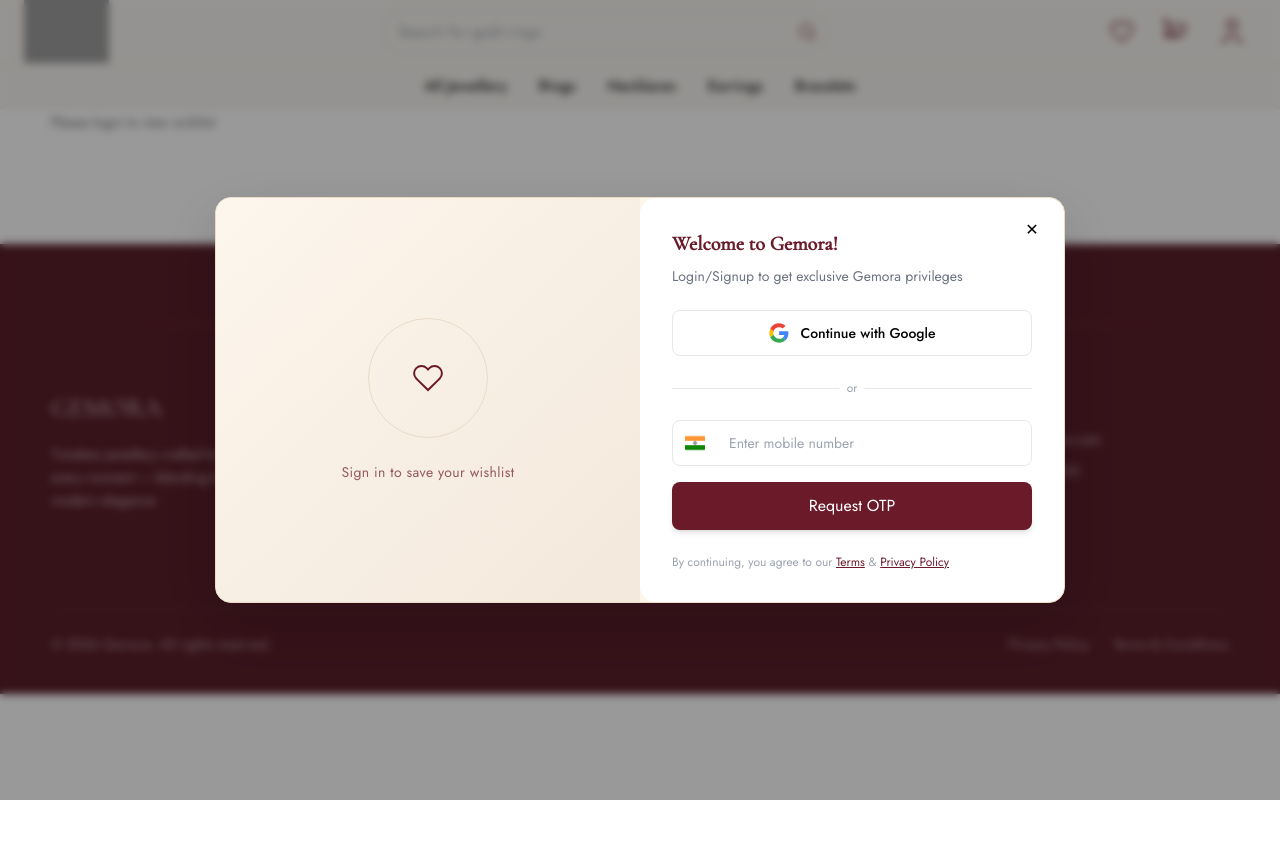
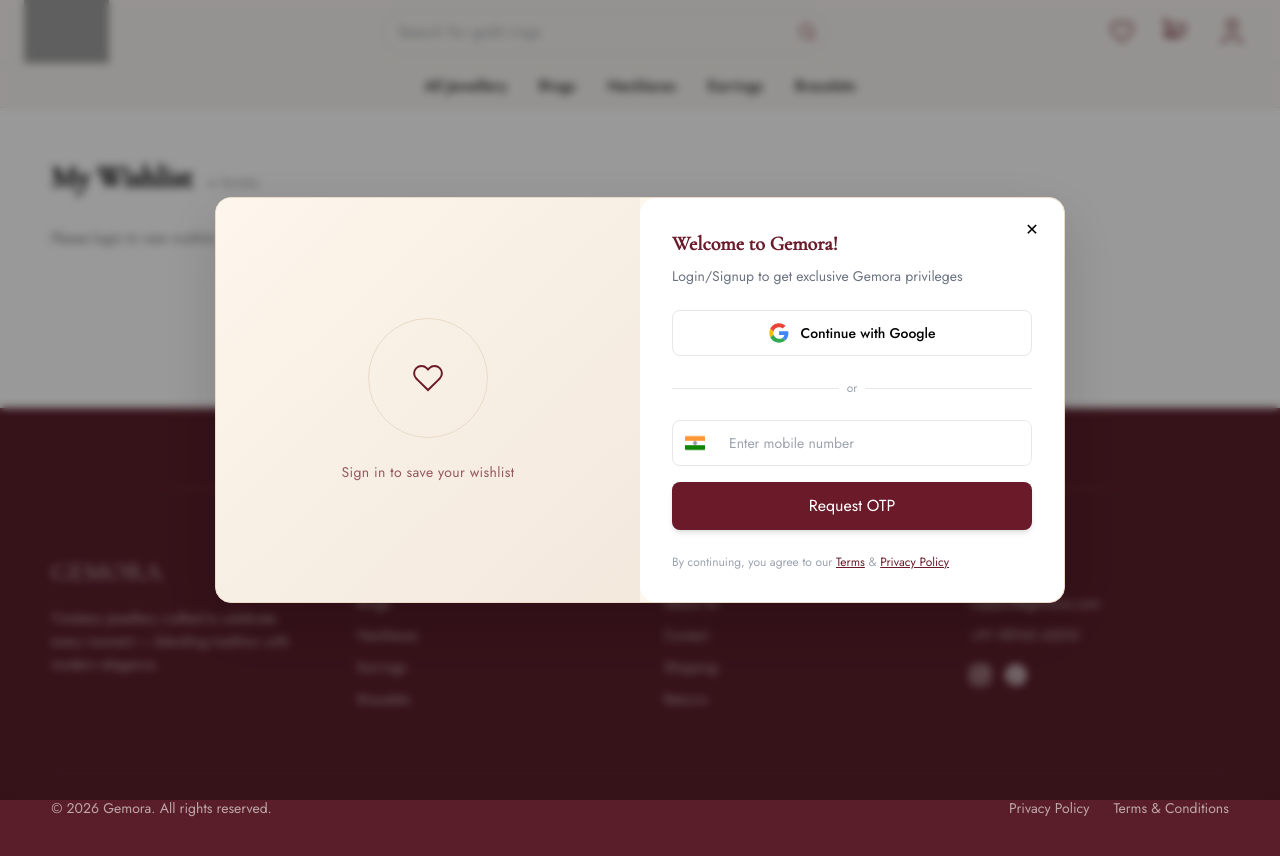
Before and after one commit to abdussalam9891/jwelry, a plain HTML site: page front/pages/wishlist.html in a window 1280 px wide. Before the commit the page ends 800 px from the top, so only its background shows below. Drawn offline with nearby package versions, Linux system fonts and the light colour scheme; grey boxes are pictures that could not be loaded.

Commit message:
"wishlist button fixed"

```diff
--- a/front/pages/wishlist.html
+++ b/front/pages/wishlist.html
@@ -9,17 +9,30 @@
     <link rel="stylesheet" href="/front/src/css/navbar.css" />
     <link rel="stylesheet" href="/front/src/css/animations.css" />
   </head>
-  <body>
-    <div id="navbar-container"></div>
+
+
 
 
 
 <body>
   <div id="navbar-container"></div>
 
-  <main class="container-main section page-content py-28">
-    <div id="wishlistGrid" class="grid grid-cols-2 md:grid-cols-4 gap-4"></div>
-  </main>
+<main class="container-main section page-content my-12 py-28">
+
+  <!-- HEADER -->
+  <div class="mb-8">
+    <h1 class="text-2xl md:text-3xl font-semibold">
+      My Wishlist
+      <span id="wishlistCountText" class="text-black/60 text-lg font-normal ml-2">
+        0 items
+      </span>
+    </h1>
+  </div>
+
+  <!-- GRID -->
+  <div id="wishlistGrid" class="grid grid-cols-2 md:grid-cols-4 gap-4"></div>
+
+</main>
 
   <div id="footer-container"></div>
 
--- a/front/src/js/components/productCard.js
+++ b/front/src/js/components/productCard.js
@@ -150,11 +150,11 @@
         showWishlistButton
           ? `
         <button
-          class="wishlist-btn absolute top-3 right-3 z-20 w-10 h-10 flex items-center justify-center rounded-full bg-white/90 backdrop-blur transition"
+          class="wishlist-btn absolute top-3 right-3 z-20   flex items-center justify-center rounded-full   backdrop-blur transition"
           data-id="${productId}"
         >
           <svg
-  class="w-7 h-7 transition duration-200"
+  class="w-6 h-6 transition duration-200"
   viewBox="0 0 24 24"
   stroke-width="1.8"
 >
--- a/front/src/js/features/wishlist.js
+++ b/front/src/js/features/wishlist.js
@@ -11,7 +11,7 @@
   document.addEventListener("click", async (e) => {
 
 
-    // ❌ REMOVE (wishlist page)
+    // REMOVE (wishlist page)
 
     const removeBtn = e.target.closest(".wishlist-remove");
     if (removeBtn) {
@@ -47,7 +47,7 @@
 
 
 
-    // 🛒 MOVE TO CART
+    // MOVE TO CART
 
     const cartBtn = e.target.closest(".move-to-cart");
     if (cartBtn) {
@@ -127,7 +127,7 @@
   if (!res.ok) throw new Error("Wishlist API failed");
       })
       .catch(err => {
-        console.error("❌ rollback firing:", err.message);
+        console.error(" rollback firing:", err.message);
 
         // rollback
         if (isSaved) {
```
